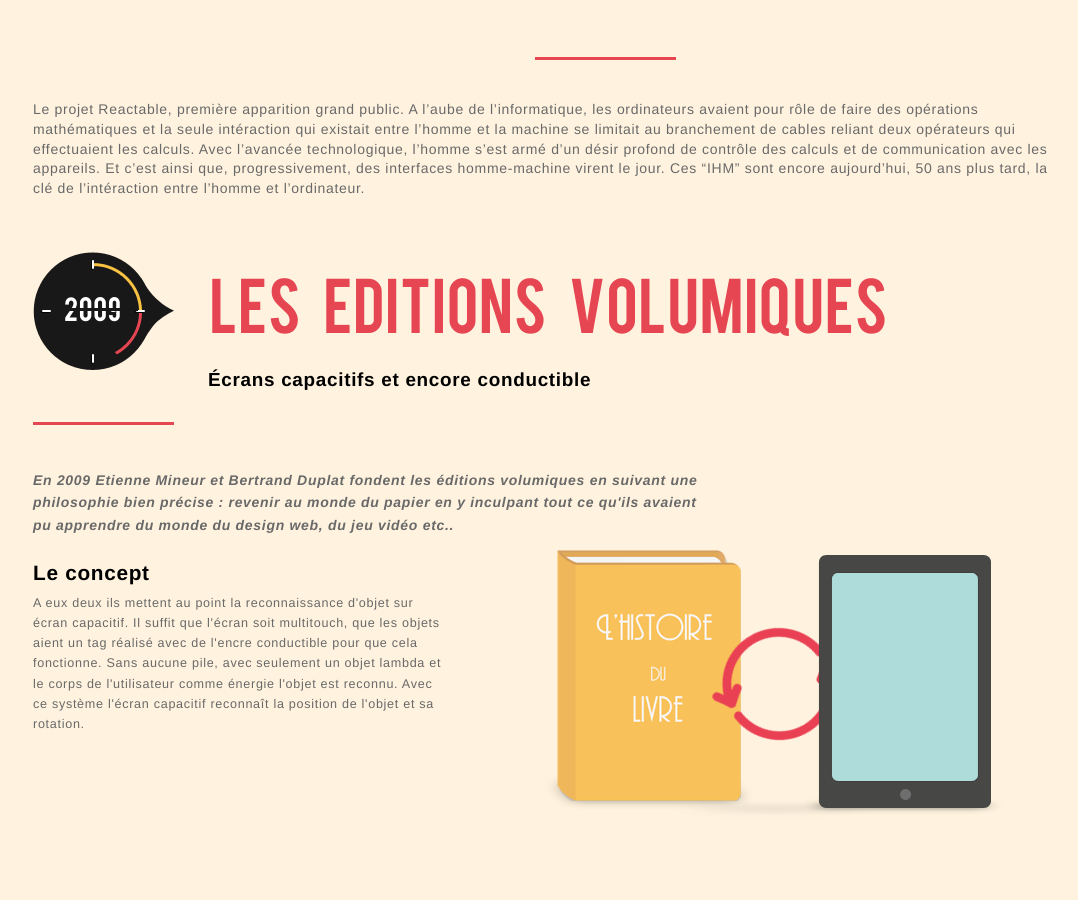
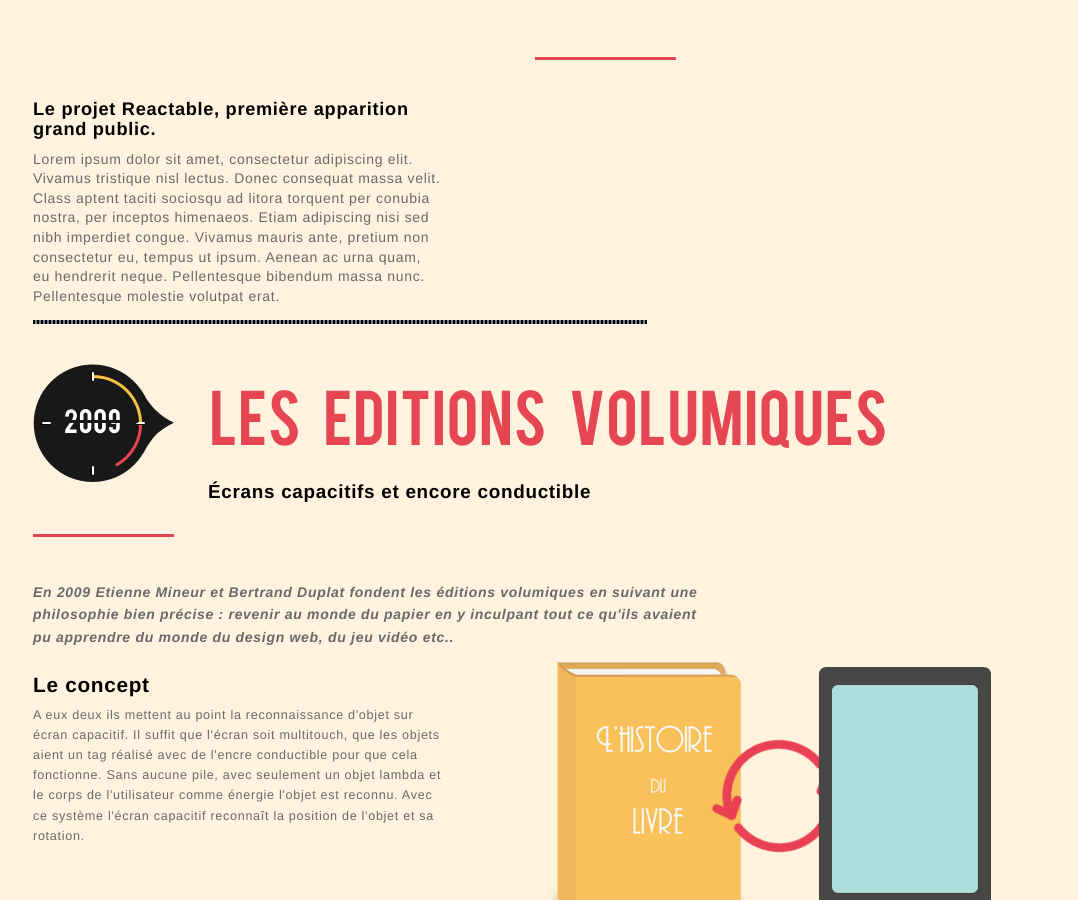
Before and after one commit to lovethebomb/webquest, a plain HTML site: page index.html in a window 1280 px wide. Shown: the part 1776-2676 px from the top of the page, without its empty margins (31-1109 px from the left). Drawn offline with Linux system fonts and the light colour scheme.

Commit message:
Ajout text Projet reactable

```diff
--- a/index.html
+++ b/index.html
@@ -120,11 +120,12 @@
                             <div id="linecut"></div>
 
                             <p class="heading">
-                                <span class="title">Le projet Reactable, première apparition grand public. </span>
-                               A l’aube de l’informatique, les ordinateurs avaient pour rôle de faire des opérations mathématiques et la seule intéraction qui existait entre l’homme et la machine se limitait au branchement de cables reliant deux opérateurs qui effectuaient les calculs. Avec l’avancée technologique, l’homme s’est armé d’un désir profond de contrôle des calculs et de communication avec les appareils. Et c’est ainsi que, progressivement, des interfaces homme-machine virent le jour. Ces “IHM” sont encore aujourd’hui, 50 ans plus tard, la clé de l’intéraction entre l’homme et l’ordinateur.
+                                <span class="title">Le projet Reactable, première apparition grand public.</span>
+                               Lorem ipsum dolor sit amet, consectetur adipiscing elit. Vivamus tristique nisl lectus. Donec consequat massa velit. Class aptent taciti sociosqu ad litora torquent per conubia nostra, per inceptos himenaeos. Etiam adipiscing nisi sed nibh imperdiet congue. Vivamus mauris ante, pretium non consectetur eu, tempus ut ipsum. Aenean ac urna quam, eu hendrerit neque. Pellentesque bibendum massa nunc. Pellentesque molestie volutpat erat.
                             </p>
 
                             <aside class="">
+                                <div class="animation placeholder"></div>
                             </aside>
                         </div>
                         <div class="clearfix"></div>
--- a/sass/screen.scss
+++ b/sass/screen.scss
@@ -189,6 +189,13 @@ header 	span.baseline {
 	margin-left: 175px;
 }
 
+span.title {
+	color: black;
+	display: block;
+	font-size: 1.3em;
+	font-weight: 700;
+	padding-bottom: 10px;
+}
 
 /* Navigation */
 /* Rollover bg : #474745 */
@@ -495,6 +502,14 @@ article#denosjours {
 	div#linecut {
 		 margin: 40px 49%;
 	}
+
+	p.heading {
+		width: 40%;
+	}
+
+	aside {
+		width: 60%;
+	}
 }
 
 
```
Also changed, not shown: stylesheets/screen.css.
